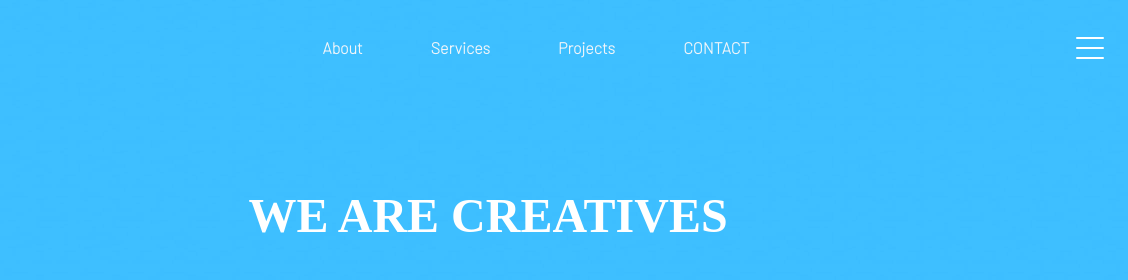
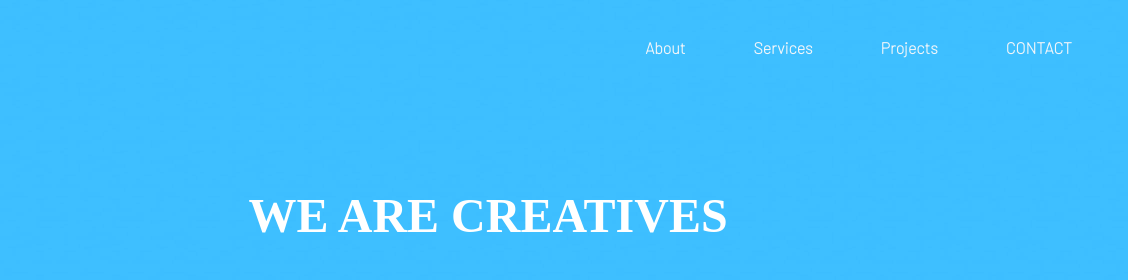
Before and after one commit to LetMeDream/sunnyside-agency, a website: page index.html in a window 1280 px wide. Shown: the top 280 px of the page, 152-1280 px from the left. Drawn offline with nearby package versions, Linux system fonts and the light colour scheme; files that its build step writes are made by us from their sources.

Commit message:
Hide responsive menu from md size and on

```diff
--- a/index.html
+++ b/index.html
@@ -33,7 +33,7 @@
             </div>
 
             <!-- Menu button, for the responsive menu -->
-            <div id="navBtn" class="space-y-2">
+            <div id="navBtn" class="space-y-2 md:hidden">
                 <span class="block w-7 h-0.5 rounded bg-white"></span>
                 <span class="block w-7 h-0.5 rounded bg-white"></span>
                 <span class="block w-7 h-0.5 rounded bg-white"></span>
```
